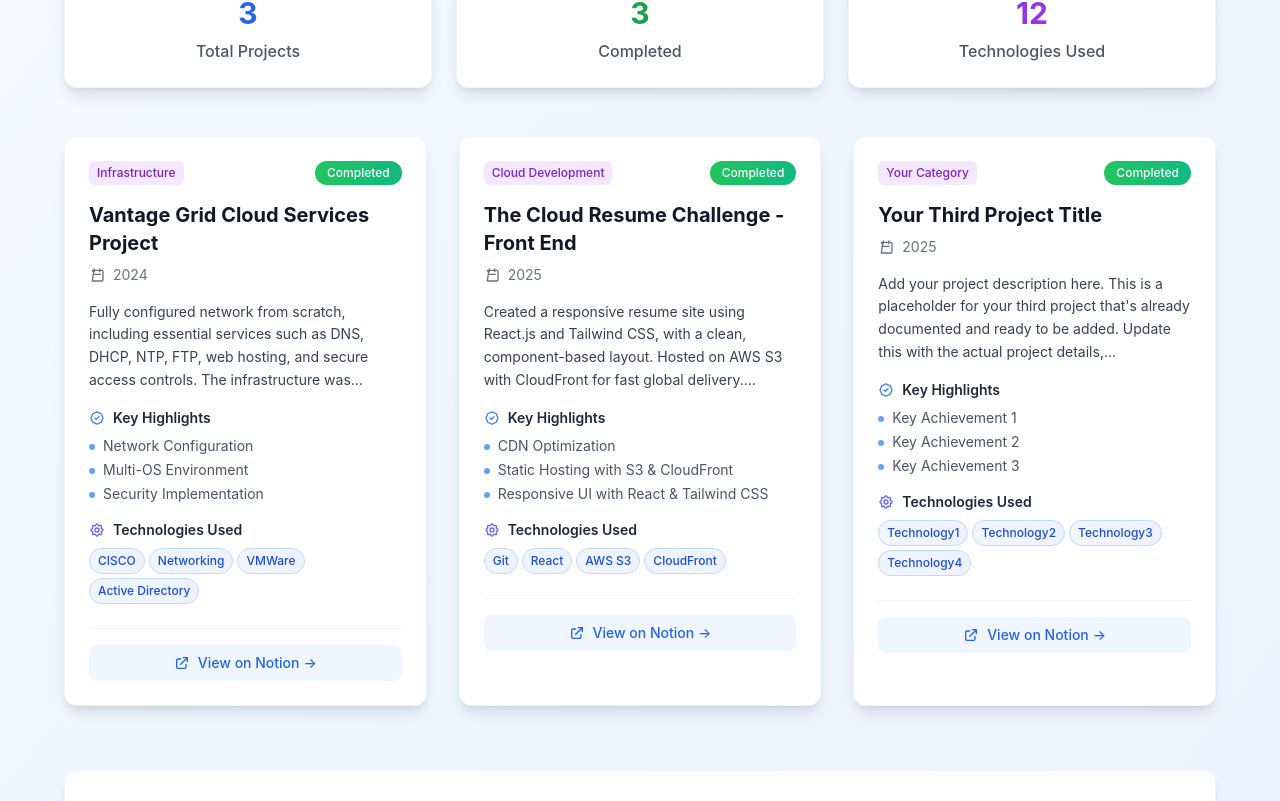
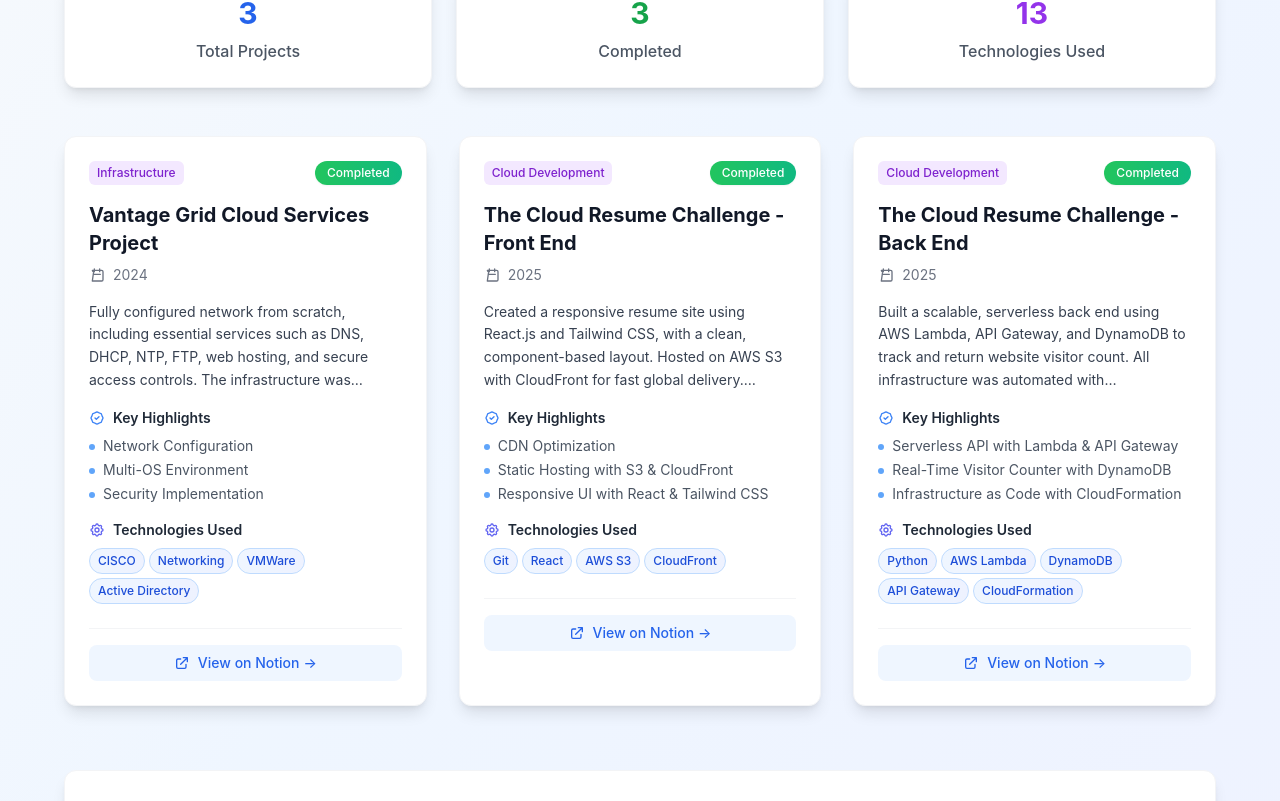
Before and after one commit to JoseOrtizQ/Cloud-Resume-UI, a React (Create React App) app in the folder react-portfolio/: page /projects in a window 1280 px wide. Shown: the part 531-1332 px from the top of the page. Built offline with nearby package versions, Linux system fonts and the light colour scheme.

Commit message:
Third project description filled.

```diff
--- a/react-portfolio/src/components/ProjectsPage.js
+++ b/react-portfolio/src/components/ProjectsPage.js
@@ -25,15 +25,15 @@ const AllProjects = () => {
       highlights: ["CDN Optimization", "Static Hosting with S3 & CloudFront", "Responsive UI with React & Tailwind CSS"]
     },
     {
-      title: "Your Third Project Title",
+      title: "The Cloud Resume Challenge - Back End",
       date: "2025",
-      description: "Add your project description here. This is a placeholder for your third project that's already documented and ready to be added. Update this with the actual project details, technologies used, and key achievements.",
-      technologies: ["Technology1", "Technology2", "Technology3", "Technology4"],
+      description: "Built a scalable, serverless back end using AWS Lambda, API Gateway, and DynamoDB to track and return website visitor count. All infrastructure was automated with CloudFormation.",
+      technologies: ["Python", "AWS Lambda", "DynamoDB", "API Gateway", "CloudFormation"],
       status: "Completed",
       link: "https://your-notion-link-here.com",
       linkText: "View on Notion",
-      category: "Your Category",
-      highlights: ["Key Achievement 1", "Key Achievement 2", "Key Achievement 3"]
+      category: "Cloud Development",
+      highlights: ["Serverless API with Lambda & API Gateway", "Real-Time Visitor Counter with DynamoDB", "Infrastructure as Code with CloudFormation"]
     }
   ];
 
```
